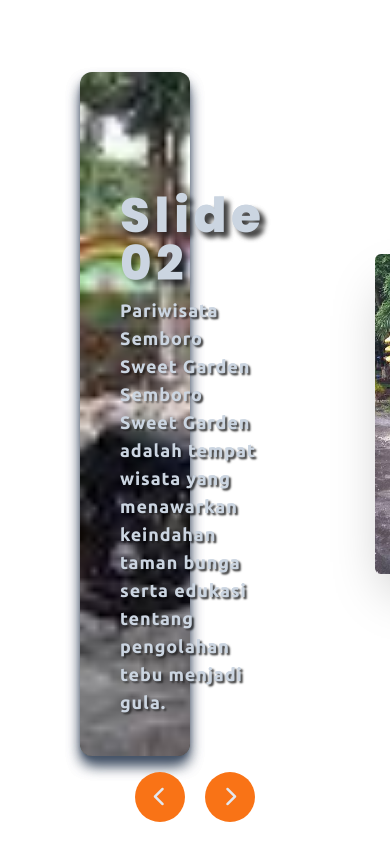
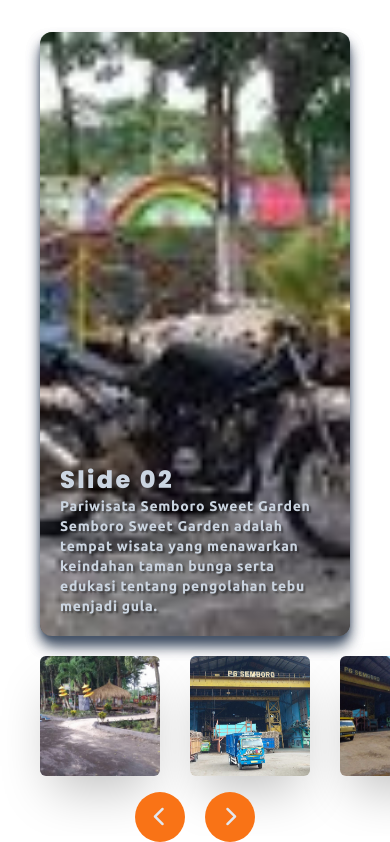
Before and after one commit to KiraniaKharisa/WEB_DESIGN_PLAYIT, a website: page index.html in a window 390 px wide. Shown: the part 4713-5555 px from the top of the page. Drawn offline with nearby package versions, Linux system fonts and the light colour scheme.

Commit message:
Fahmy Meneruskan Secion Pariwisata Kemaren

```diff
--- a/index.html
+++ b/index.html
@@ -1,5 +1,5 @@
 <!DOCTYPE html>
-<html lang="en">
+<html lang="en" class="scroll-smooth">
 <head>
     <meta charset="UTF-8">
     <meta name="viewport" content="width=device-width, initial-scale=1.0">
--- a/src/input.css
+++ b/src/input.css
@@ -105,52 +105,67 @@
 }
 .slider {
   @apply absolute;
-  inset: 80px 200px 80px 80px;
+  inset: 40px 40px 200px 40px;
 }
 @media (min-width: 768px) {
+  .slider {
     inset: 40px 40px 200px 40px;
+  }
 
 }
 @media (min-width: 1024px) {
+  .slider {
     inset: 80px 200px 80px 80px;
+  }
 
 }
 
-
 .slider .slides {
-  @apply absolute top-1/2 -translate-y-1/2 w-[240px] h-[320px] bg-cover bg-center transition-all duration-500 rounded-md shadow-2xl flex justify-start items-end;
+  @apply absolute top-1/2 -translate-y-1/2 bg-cover bg-center transition-all duration-500 rounded-md shadow-2xl flex justify-start items-end top-[initial] bottom-[-200px] w-[120px] h-[120px] lg:top-[50%] lg:bottom-0 lg:w-[240px] lg:h-[320px];
 }
 .slider .slides:nth-child(1),
 .slider .slides:nth-child(2) {
-  @apply absolute top-0 left-0 w-full h-full translate-y-0 bg-cover rounded-xl shadow-lg shadow-slate-600 transition-all duration-500;
+  @apply absolute left-0 w-full h-full translate-y-0 bg-cover rounded-xl shadow-lg shadow-slate-600 transition-all duration-500 top-[initial] bottom-0 lg:top-0;
 }
 .slider .slides:nth-child(3) {
-  @apply bg-cover;
+  @apply bg-cover left-0;
+}
+.slider .slides:nth-child(4) {
+  @apply bg-cover left-[150px];
+}
+.slider .slides:nth-child(5) {
+  @apply bg-cover left-[300px];
+}
+.slider .slides:nth-child(6) {
+  @apply bg-cover left-[450px];
+  opacity: 0;
+}
+
+@media (min-width: 1024px) {
+  .slider .slides:nth-child(3) {
     left: calc(50% + 240px);
   }
   .slider .slides:nth-child(4) {
-  @apply bg-cover;
     left: calc(50% + 500px);
   }
   .slider .slides:nth-child(5) {
-  @apply bg-cover;
     left: calc(50% + 760px);
   }
   .slider .slides:nth-child(6) {
-  @apply bg-cover;
     left: calc(50% + 1020px);
     opacity: 0;
   }
+}
 
 .content {
-  @apply relative max-w-[600px] transition-all duration-300 p-[40px] text-slate-300 opacity-0 translate-y-16;
+  @apply relative max-w-[600px] transition-all duration-300 p-[20px] md:p-[40px] text-slate-300 opacity-0 translate-y-16;
 }
 .content h1 {
-  @apply text-5xl font-poppins tracking-widest font-extrabold mb-2;
+  @apply text-2xl md:text-5xl font-poppins tracking-widest font-extrabold md:mb-2;
   text-shadow: 5px 5px 5px rgba(0,0,0,0.5);
 }
 .content p {
-  @apply text-lg font-ubuntu tracking-wider font-semibold;
+  @apply text-sm md:text-lg font-ubuntu tracking-wider font-semibold;
   text-shadow: 2px 2px 2px rgba(0,0,0,0.5);
 }
 
@@ -161,5 +176,5 @@
 
 
 .navigasi div {
-  @apply w-[50px] h-[50px] rounded-full bg-orange-500 flex justify-center items-center text-xl;
+  @apply w-[50px] h-[50px] rounded-full bg-orange-500 flex justify-center items-center text-xl mt-5 lg:mt-0;
 }
```
Also changed, not shown: src/output.css. Lines whose indentation alone changed are shown as unchanged.
